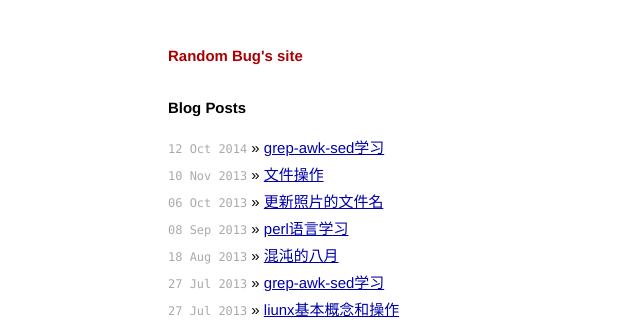
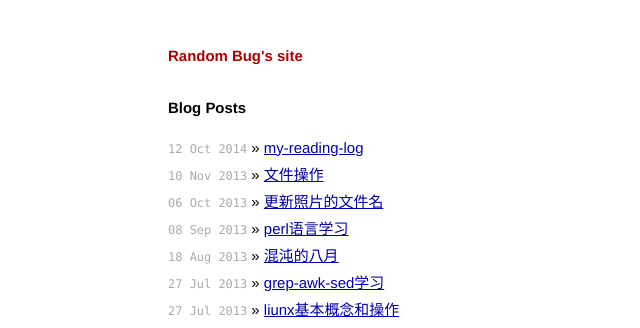
Before and after one commit to jfgong/jekyll_linteler, a Jekyll site: the page built from index.html, in a window 1280 px wide. Shown: the top 328 px of the page, without its empty margins (158-798 px from the left). Built offline with Jekyll 4.4.1, drawn with Linux system fonts in a browser that asks for light colours.

Commit message:
update file 2014-10-12-my-reading-log.markdown

```diff
--- a/_posts/2014-10-12-my-reading-log.markdown
+++ b/_posts/2014-10-12-my-reading-log.markdown
@@ -1,6 +1,6 @@
 ---
 layout: post
-title: grep-awk-sed学习
+title: my-reading-log
 ---
 
 很久没有看书写日志了，没有斗志，没有激情，最近窗外的遮阳棚被风撩起来了，光线大好，终于不觉得黑暗压抑了，也有了一些看书的兴致。
```
